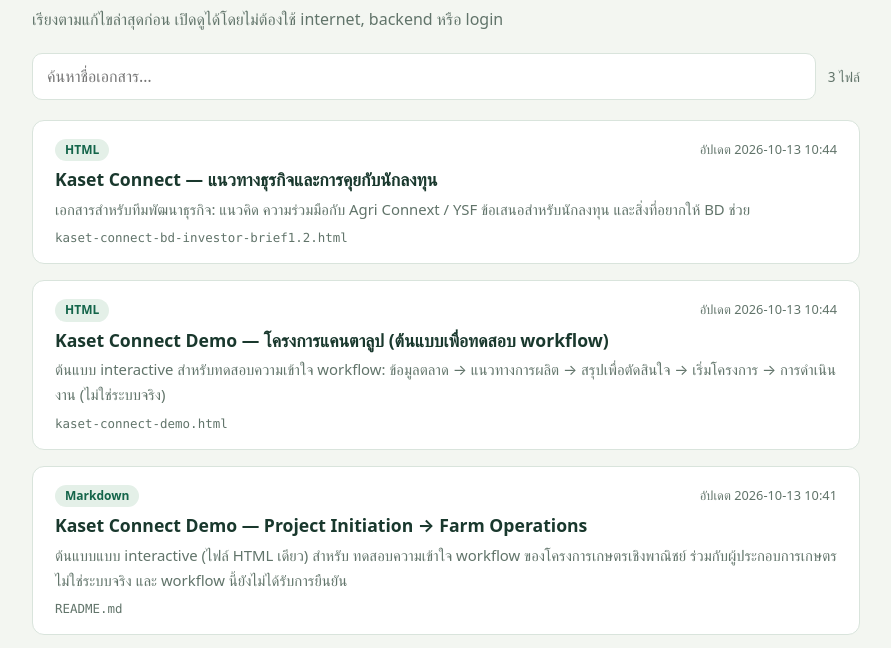
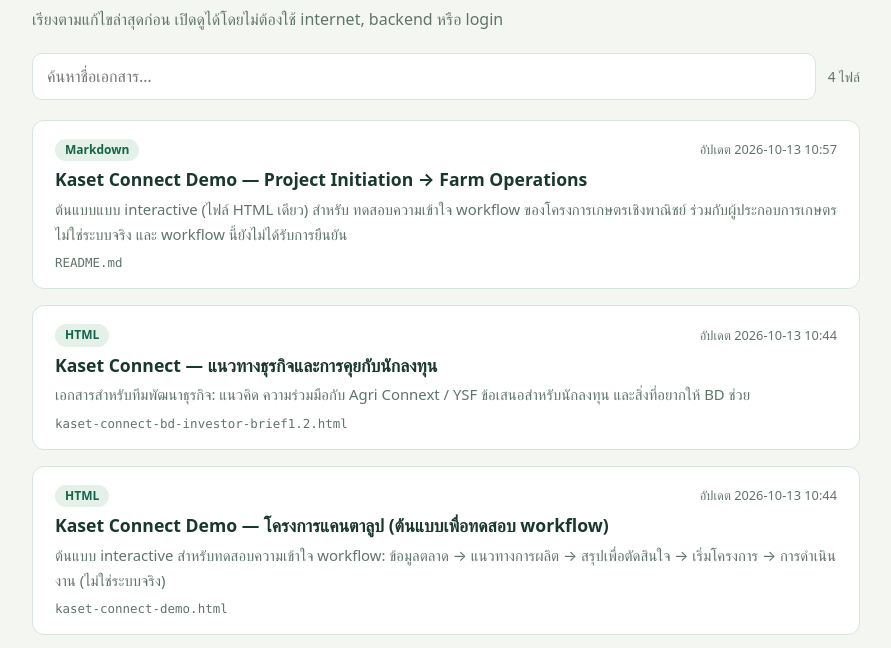
Before and after one commit to prach2410/KasetConnect_Demo, a plain HTML site: page index.html in a window 1280 px wide. Shown: the part 91-739 px from the top of the page, without its empty margins (194-1085 px from the left). Drawn offline with Linux system fonts and the light colour scheme.

Commit message:
Enhance update index

```diff
--- a/index.html
+++ b/index.html
@@ -38,9 +38,15 @@
 <p class="lead">เรียงตามแก้ไขล่าสุดก่อน เปิดดูได้โดยไม่ต้องใช้ internet, backend หรือ login</p>
 <div class="bar">
   <input id="q" type="search" placeholder="ค้นหาชื่อเอกสาร…" aria-label="ค้นหาเอกสาร">
-  <span id="count">3 ไฟล์</span>
+  <span id="count">4 ไฟล์</span>
 </div>
 <div class="grid" id="list">
+  <a class="card" href="README.md" data-q="kaset connect demo — project initiation → farm operations ต้นแบบแบบ interactive (ไฟล์ html เดียว) สำหรับ ทดสอบความเข้าใจ workflow ของโครงการเกษตรเชิงพาณิชย์ ร่วมกับผู้ประกอบการเกษตร ไม่ใช่ระบบจริง และ workflow นี้ยังไม่ได้รับการยืนยัน readme.md">
+    <div class="meta"><span class="tag">Markdown</span><time datetime="2026-10-13T03:57:53.764Z">อัปเดต 2026-10-13 10:57</time></div>
+    <h2>Kaset Connect Demo — Project Initiation → Farm Operations</h2>
+    <p>ต้นแบบแบบ interactive (ไฟล์ HTML เดียว) สำหรับ ทดสอบความเข้าใจ workflow ของโครงการเกษตรเชิงพาณิชย์ ร่วมกับผู้ประกอบการเกษตร ไม่ใช่ระบบจริง และ workflow นี้ยังไม่ได้รับการยืนยัน</p>
+    <div class="file">README.md</div>
+  </a>
   <a class="card" href="kaset-connect-bd-investor-brief1.2.html" data-q="kaset connect — แนวทางธุรกิจและการคุยกับนักลงทุน เอกสารสำหรับทีมพัฒนาธุรกิจ: แนวคิด ความร่วมมือกับ agri connext / ysf ข้อเสนอสำหรับนักลงทุน และสิ่งที่อยากให้ bd ช่วย kaset-connect-bd-investor-brief1.2.html">
     <div class="meta"><span class="tag">HTML</span><time datetime="2026-10-13T03:44:06.156Z">อัปเดต 2026-10-13 10:44</time></div>
     <h2>Kaset Connect — แนวทางธุรกิจและการคุยกับนักลงทุน</h2>
@@ -53,15 +59,15 @@
     <p>ต้นแบบ interactive สำหรับทดสอบความเข้าใจ workflow: ข้อมูลตลาด → แนวทางการผลิต → สรุปเพื่อตัดสินใจ → เริ่มโครงการ → การดำเนินงาน (ไม่ใช่ระบบจริง)</p>
     <div class="file">kaset-connect-demo.html</div>
   </a>
-  <a class="card" href="README.md" data-q="kaset connect demo — project initiation → farm operations ต้นแบบแบบ interactive (ไฟล์ html เดียว) สำหรับ ทดสอบความเข้าใจ workflow ของโครงการเกษตรเชิงพาณิชย์ ร่วมกับผู้ประกอบการเกษตร ไม่ใช่ระบบจริง และ workflow นี้ยังไม่ได้รับการยืนยัน readme.md">
-    <div class="meta"><span class="tag">Markdown</span><time datetime="2026-10-13T03:41:07.527Z">อัปเดต 2026-10-13 10:41</time></div>
-    <h2>Kaset Connect Demo — Project Initiation → Farm Operations</h2>
-    <p>ต้นแบบแบบ interactive (ไฟล์ HTML เดียว) สำหรับ ทดสอบความเข้าใจ workflow ของโครงการเกษตรเชิงพาณิชย์ ร่วมกับผู้ประกอบการเกษตร ไม่ใช่ระบบจริง และ workflow นี้ยังไม่ได้รับการยืนยัน</p>
-    <div class="file">README.md</div>
+  <a class="card" href="Kaset%20Connect%20Team%20Direction.pdf" data-q="kaset connect team direction 3.8 mb kaset connect team direction.pdf">
+    <div class="meta"><span class="tag">PDF</span><time datetime="2026-09-27T13:42:48.874Z">อัปเดต 2026-09-27 20:42</time></div>
+    <h2>Kaset Connect Team Direction</h2>
+    <p>3.8 MB</p>
+    <div class="file">Kaset Connect Team Direction.pdf</div>
   </a>
 </div>
 <div id="empty" hidden>ไม่พบเอกสารที่ตรงกับคำค้น</div>
-<footer>สร้างเมื่อ 2026-10-13 10:47 · เพิ่มไฟล์ใหม่แล้วรัน <code>node build-index.mjs</code></footer>
+<footer>สร้างเมื่อ 2026-10-13 11:00 · เพิ่มไฟล์ใหม่แล้วรัน <code>node build-index.mjs</code></footer>
 </main>
 <script>
 (function(){
```
Also changed, not shown: build-index.mjs (+12 -7 lines), 3 other files.
